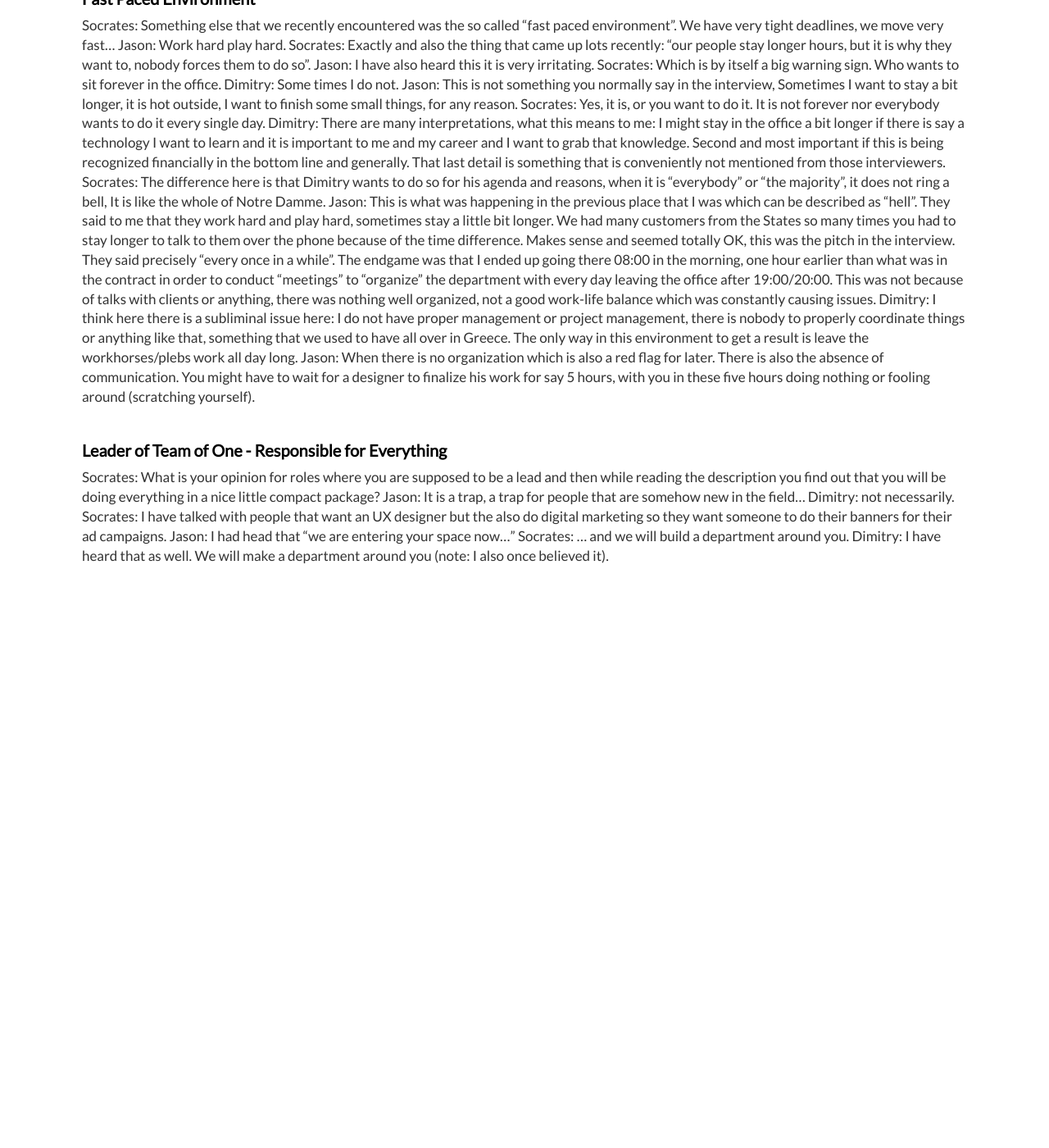
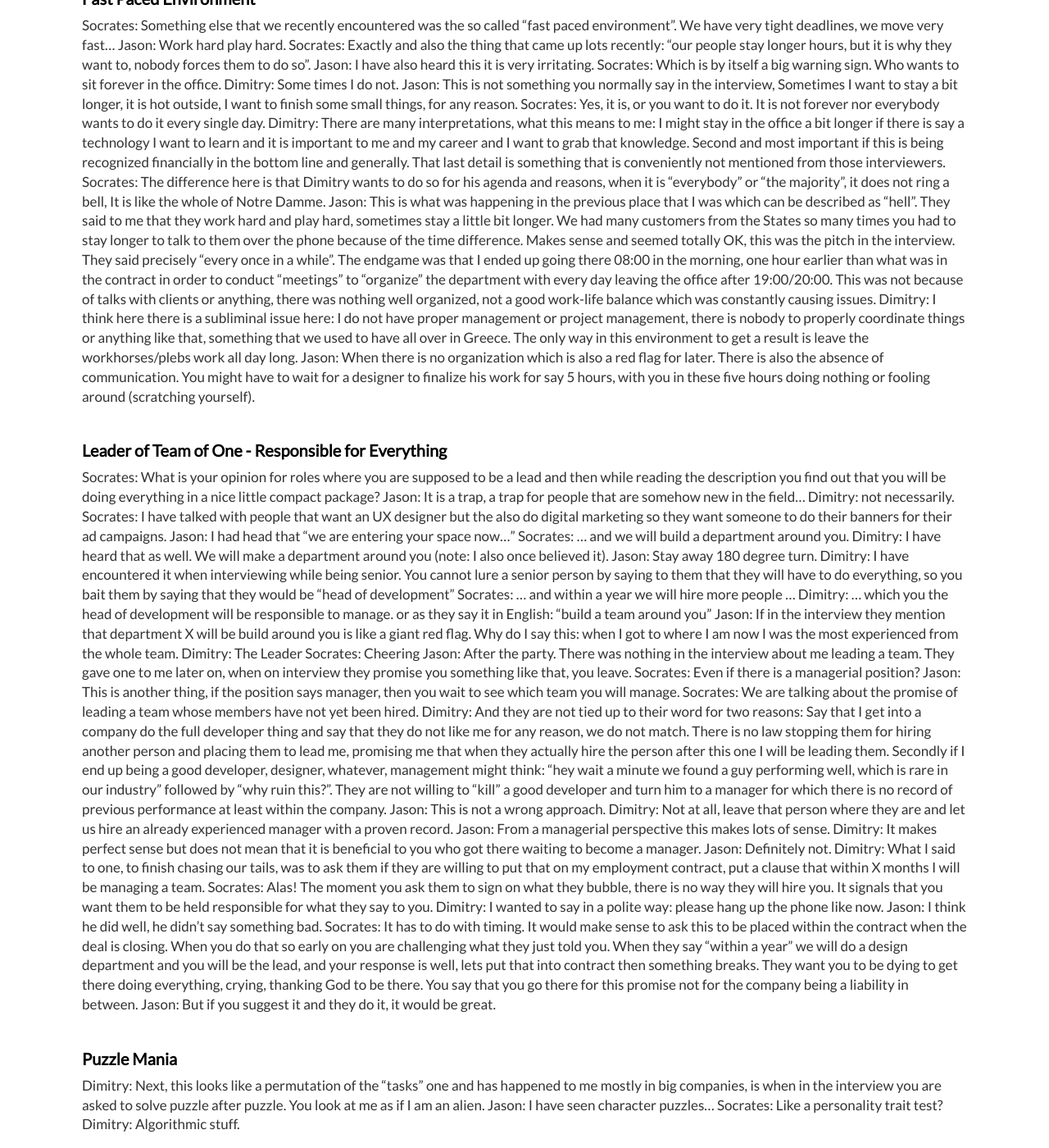
Before and after one commit to dimitrismistriotis/dimitrismistriotis.github.io, a Jekyll site: the page built from _posts/2018-05-24-red_flags_in_interviews.md, in a window 1280 px wide and 1400 px high, scrolled down 1629 px. Shown: the whole window at 82% size. Built offline with Jekyll 4.4.1, drawn with Linux system fonts in a browser that asks for light colours; before the commit the page ends 2335 px from its top, so only the background shows below that.

Commit message:
Up to 17:00

```diff
--- a/_posts/2018-05-24-red_flags_in_interviews.md
+++ b/_posts/2018-05-24-red_flags_in_interviews.md
@@ -174,3 +174,66 @@ Jason: I had head that "we are entering your space now..."
 Socrates: ... and we will build a department around you.
 Dimitry: I have heard that as well. We will make a department around you
 (note: I also once believed it).
+Jason: Stay away 180 degree turn.
+Dimitry: I have encountered it when interviewing while being senior. You cannot
+lure a senior person by saying to them that they will have to do everything, so
+you bait them by saying that they would be "head of development"
+Socrates: ... and within a year we will hire more people ...
+Dimitry: ... which you the head of development will be responsible to manage.
+or as they say it in English: "build a team around you"
+Jason: If in the interview they mention that department X will be build around
+you is like a giant red flag. Why do I say this: when I got to where I am now
+I was the most experienced from the whole team.
+Dimitry: The Leader
+Socrates: Cheering
+Jason: After the party. There was nothing in the interview about me leading
+a team. They gave one to me later on, when on interview they promise you
+something like that, you leave.
+Socrates: Even if there is a managerial position?
+Jason: This is another thing, if the position says manager, then you wait to
+see which team you will manage.
+Socrates: We are talking about the promise of leading a team whose members have
+not yet been hired.
+Dimitry: And they are not tied up to their word for two reasons: Say that I
+get into a company do the full developer thing and say that they do not like me
+for any reason, we do not match. There is no law stopping them for hiring
+another person and placing them to lead me, promising me that when they
+actually hire the person after this one I will be leading them.
+Secondly if I end up being a good developer, designer, whatever, management
+might think: "hey wait a minute we found a guy performing well, which is
+rare in our industry" followed by "why ruin this?". They are not willing to
+"kill" a good developer and turn him to a manager for which there is no record
+of previous performance at least within the company.
+Jason: This is not a wrong approach.
+Dimitry: Not at all, leave that person where they are and let us hire an
+already experienced manager with a proven record.
+Jason: From a managerial perspective this makes lots of sense.
+Dimitry: It makes perfect sense but does not mean that it is beneficial to
+you who got there waiting to become a manager.
+Jason: Definitely not.
+Dimitry: What I said to one, to finish chasing our tails, was to ask them if
+they are willing to put that on my employment contract, put a clause that
+within X months I will be managing a team.
+Socrates: Alas! The moment you ask them to sign on what they bubble, there is
+no way they will hire you. It signals that you want them to be held responsible
+for what they say to you.
+Dimitry: I wanted to say in a polite way: please hang up the phone like now.
+Jason: I think he did well, he didn't say something bad.
+Socrates: It has to do with timing. It would make sense to ask this to be
+placed within the contract when the deal is closing. When you do that so early
+on you are challenging what they just told you. When they say "within a year"
+we will do a design department and you will be the lead, and your response is
+well, lets put that into contract then something breaks. They want you to be
+dying to get there doing everything, crying, thanking God to be there. You say
+that you go there for this promise not for the company being a liability in
+between.
+Jason: But if you suggest it and they do it, it would be great.
+
+## Puzzle Mania
+
+Dimitry: Next, this looks like a permutation of the "tasks" one and has
+happened to me mostly in big companies, is when in the interview you are asked
+to solve puzzle after puzzle. You look at me as if I am an alien.
+Jason: I have seen character puzzles...
+Socrates: Like a personality trait test?
+Dimitry: Algorithmic stuff.
```
